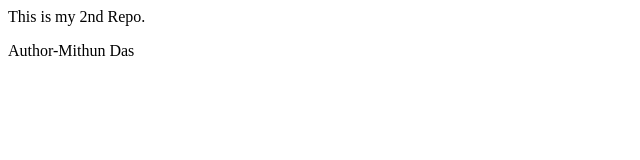
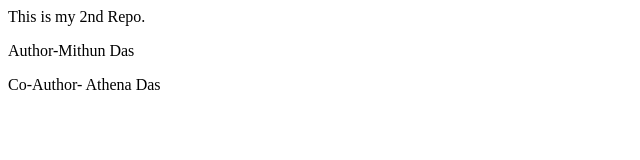
Before and after one commit to MithunzDas/localRepo, a plain HTML site: page index.html in a window 1280 px wide. Shown: the whole page, without its empty margins (0-640 px from the left). Drawn offline with Linux system fonts and the light colour scheme.

Commit message:
Adding new Feature

```diff
--- a/index.html
+++ b/index.html
@@ -1,2 +1,3 @@
 <p>This is my 2nd Repo.</p>
 <p>Author-Mithun Das</p>
+<p>Co-Author- Athena Das</p>
```
